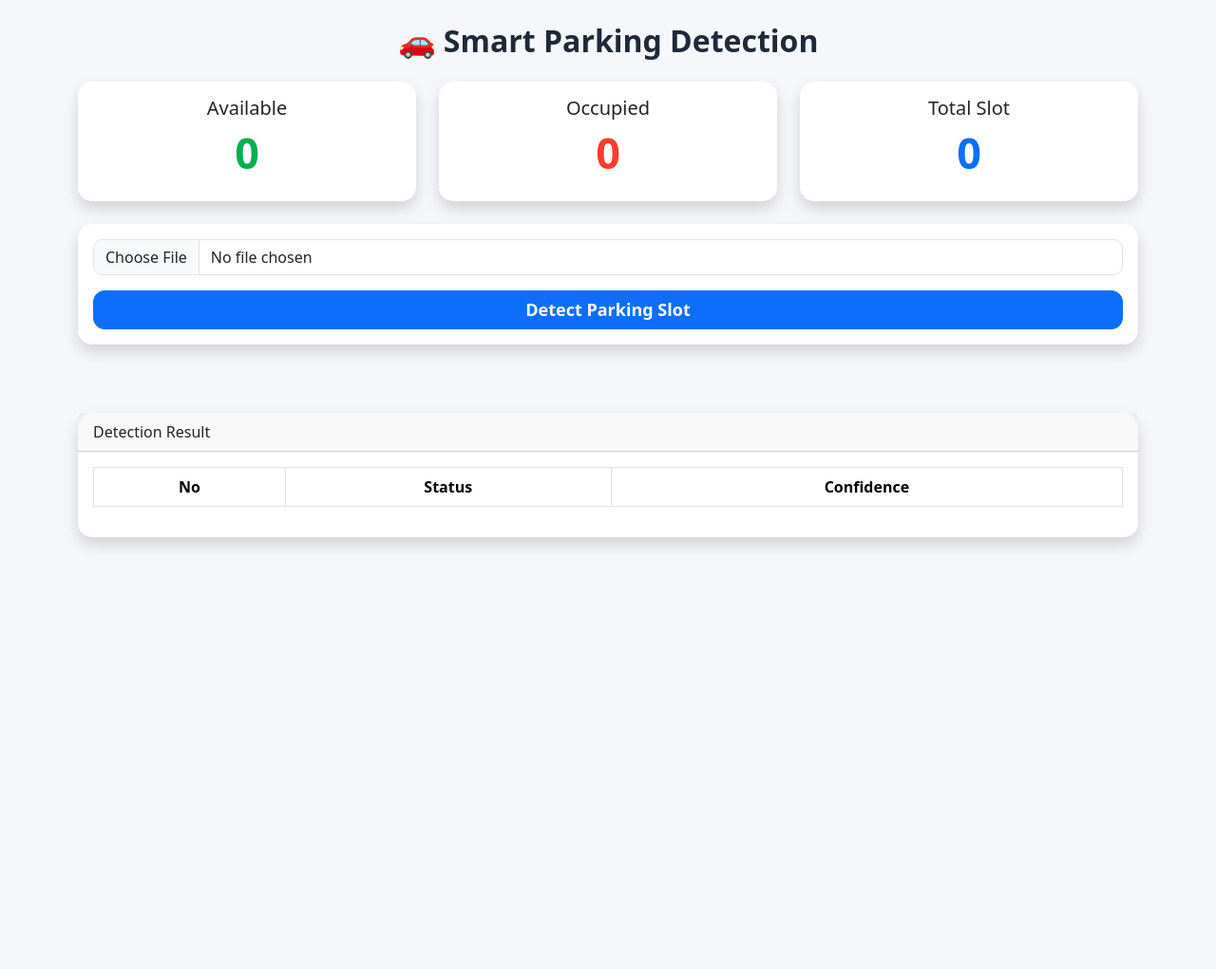
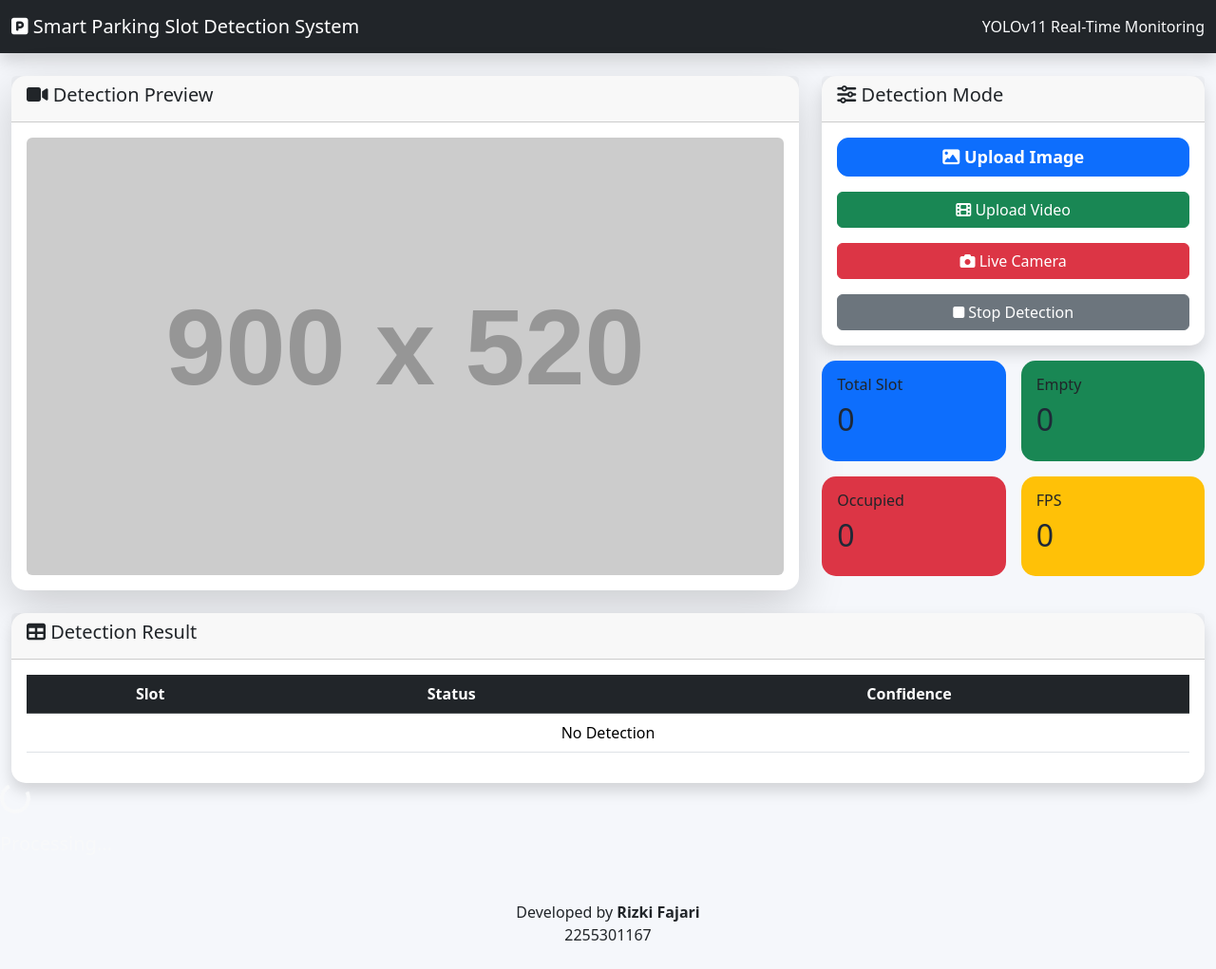
Before and after one commit to fajari22ti/uas_vision, a Flask app: page / in a window 1280 px wide. Shown: the whole page at 95% size. Before the commit the page ends 577 px from the top, so only its background shows below. Run offline with Flask 3, Linux system fonts and the light colour scheme; grey boxes labelled with a size stand in for pictures from a placeholder-image service; lists and menus that the app fills with data are empty; parts of the project's set-up code (start-up, migrations or seed data) failed here and were passed over; some libraries are stand-ins or nearby versions.

Commit message:
Update index.html

```diff
--- a/templates/index.html
+++ b/templates/index.html
@@ -1,15 +1,15 @@
 <!DOCTYPE html>
-<html lang="id">
-
+<html lang="en">
 <head>
 
 <meta charset="UTF-8">
-
 <meta name="viewport" content="width=device-width, initial-scale=1">
 
-    <title>Smart Parking Detection</title>
+<title>Smart Parking Slot Detection</title>
 
 <link href="https://cdn.jsdelivr.net/npm/bootstrap@5.3.3/dist/css/bootstrap.min.css" rel="stylesheet">
+
+<link href="https://cdnjs.cloudflare.com/ajax/libs/font-awesome/6.6.0/css/all.min.css" rel="stylesheet">
 
 <link rel="stylesheet" href="{{ url_for('static', filename='style.css') }}">
 
@@ -17,25 +17,61 @@
 
 <body>
 
-<div class="container py-4">
+<nav class="navbar navbar-dark bg-dark shadow">
 
-    <h2 class="text-center fw-bold mb-4">
+<div class="container-fluid">
 
-        🚗 Smart Parking Detection
+<span class="navbar-brand">
 
-    </h2>
+<i class="fa-solid fa-square-parking"></i>
 
-    <div class="row mb-4">
+Smart Parking Slot Detection System
 
-        <div class="col-md-4">
+</span>
 
-            <div class="card shadow text-center">
+<span class="text-light">
 
-                <div class="card-body">
+YOLOv11 Real-Time Monitoring
 
-                    <h5>Available</h5>
+</span>
 
-                    <h1 id="available">0</h1>
+</div>
+
+</nav>
+
+<div class="container-fluid mt-4">
+
+<div class="row">
+
+<!-- LEFT -->
+
+<div class="col-lg-8">
+
+<div class="card shadow-lg border-0">
+
+<div class="card-header">
+
+<h5>
+
+<i class="fa-solid fa-video"></i>
+
+Detection Preview
+
+</h5>
+
+</div>
+
+<div class="card-body text-center">
+
+<img
+
+id="preview"
+
+src="https://placehold.co/900x520/1e293b/ffffff?text=Waiting+for+Detection"
+
+class="img-fluid rounded"
+
+>
 
 </div>
 
@@ -43,15 +79,97 @@
 
 </div>
 
-        <div class="col-md-4">
+<!-- RIGHT -->
 
-            <div class="card shadow text-center">
+<div class="col-lg-4">
+
+<div class="card shadow border-0 mb-3">
+
+<div class="card-header">
+
+<h5>
+
+<i class="fa-solid fa-sliders"></i>
+
+Detection Mode
+
+</h5>
+
+</div>
 
 <div class="card-body">
 
-                    <h5>Occupied</h5>
+<button class="btn btn-primary w-100 mb-3" id="btnImage">
 
-                    <h1 id="occupied">0</h1>
+<i class="fa-solid fa-image"></i>
+
+Upload Image
+
+</button>
+
+<input type="file"
+
+id="imageInput"
+
+accept="image/*"
+
+hidden>
+
+<button class="btn btn-success w-100 mb-3"
+
+id="btnVideo">
+
+<i class="fa-solid fa-film"></i>
+
+Upload Video
+
+</button>
+
+<input type="file"
+
+id="videoInput"
+
+accept="video/*"
+
+hidden>
+
+<button class="btn btn-danger w-100 mb-3"
+
+id="btnCamera">
+
+<i class="fa-solid fa-camera"></i>
+
+Live Camera
+
+</button>
+
+<button class="btn btn-secondary w-100"
+
+id="btnStop">
+
+<i class="fa-solid fa-stop"></i>
+
+Stop Detection
+
+</button>
+
+</div>
+
+</div>
+
+<!-- Statistics -->
+
+<div class="row g-3">
+
+<div class="col-6">
+
+<div class="card stat-card bg-primary">
+
+<div class="card-body">
+
+<h6>Total Slot</h6>
+
+<h2 id="totalSlot">0</h2>
 
 </div>
 
@@ -59,15 +177,47 @@
 
 </div>
 
-        <div class="col-md-4">
+<div class="col-6">
 
-            <div class="card shadow text-center">
+<div class="card stat-card bg-success">
 
 <div class="card-body">
 
-                    <h5>Total Slot</h5>
+<h6>Empty</h6>
 
-                    <h1 id="total">0</h1>
+<h2 id="emptySlot">0</h2>
+
+</div>
+
+</div>
+
+</div>
+
+<div class="col-6">
+
+<div class="card stat-card bg-danger">
+
+<div class="card-body">
+
+<h6>Occupied</h6>
+
+<h2 id="occupiedSlot">0</h2>
+
+</div>
+
+</div>
+
+</div>
+
+<div class="col-6">
+
+<div class="card stat-card bg-warning">
+
+<div class="card-body">
+
+<h6>FPS</h6>
+
+<h2 id="fps">0</h2>
 
 </div>
 
@@ -77,53 +227,37 @@
 
 </div>
 
-    <div class="card shadow">
-
-        <div class="card-body">
-
-            <input
-                class="form-control mb-3"
-                type="file"
-                id="imageInput"
-                accept="image/*">
-
-            <button
-                class="btn btn-primary w-100"
-                onclick="uploadImage()">
-
-                Detect Parking Slot
-
-            </button>
-
 </div>
 
 </div>
 
-    <div class="mt-4">
+<!-- TABLE -->
 
-        <img
-            id="resultImage"
-            class="img-fluid rounded shadow">
-
-    </div>
-
-    <div class="card mt-4 shadow">
+<div class="card shadow border-0 mt-4">
 
 <div class="card-header">
 
+<h5>
+
+<i class="fa-solid fa-table"></i>
+
 Detection Result
+
+</h5>
 
 </div>
 
 <div class="card-body">
 
-            <table class="table table-bordered">
+<div class="table-responsive">
 
-                <thead>
+<table class="table table-hover align-middle">
+
+<thead class="table-dark">
 
 <tr>
 
-                    <th>No</th>
+<th>Slot</th>
 
 <th>Status</th>
 
@@ -135,6 +269,18 @@
 
 <tbody id="resultTable">
 
+<tr>
+
+<td colspan="3"
+
+class="text-center">
+
+No Detection
+
+</td>
+
+</tr>
+
 </tbody>
 
 </table>
@@ -145,6 +291,40 @@
 
 </div>
 
+</div>
+
+<!-- Loading -->
+
+<div id="loadingOverlay">
+
+<div class="spinner-border text-light"></div>
+
+<h5 class="mt-3 text-light">
+
+Processing...
+
+</h5>
+
+</div>
+
+<footer class="text-center mt-5 mb-4">
+
+Developed by
+
+<strong>
+
+Rizki Fajari
+
+</strong>
+
+<br>
+
+2255301167
+
+</footer>
+
+<script src="https://cdn.jsdelivr.net/npm/bootstrap@5.3.3/dist/js/bootstrap.bundle.min.js"></script>
+
 <script src="{{ url_for('static', filename='script.js') }}"></script>
 
 </body>
```
Lines whose indentation alone changed are shown as unchanged.
